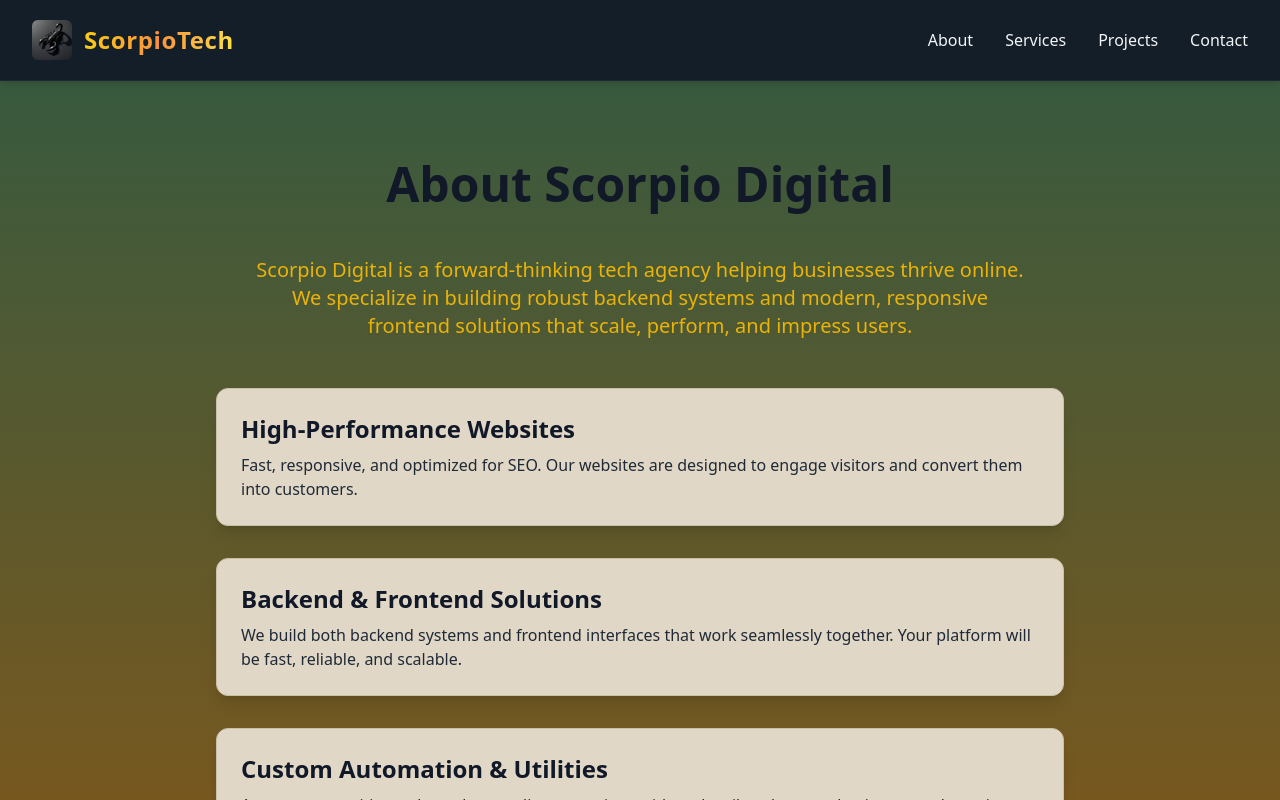
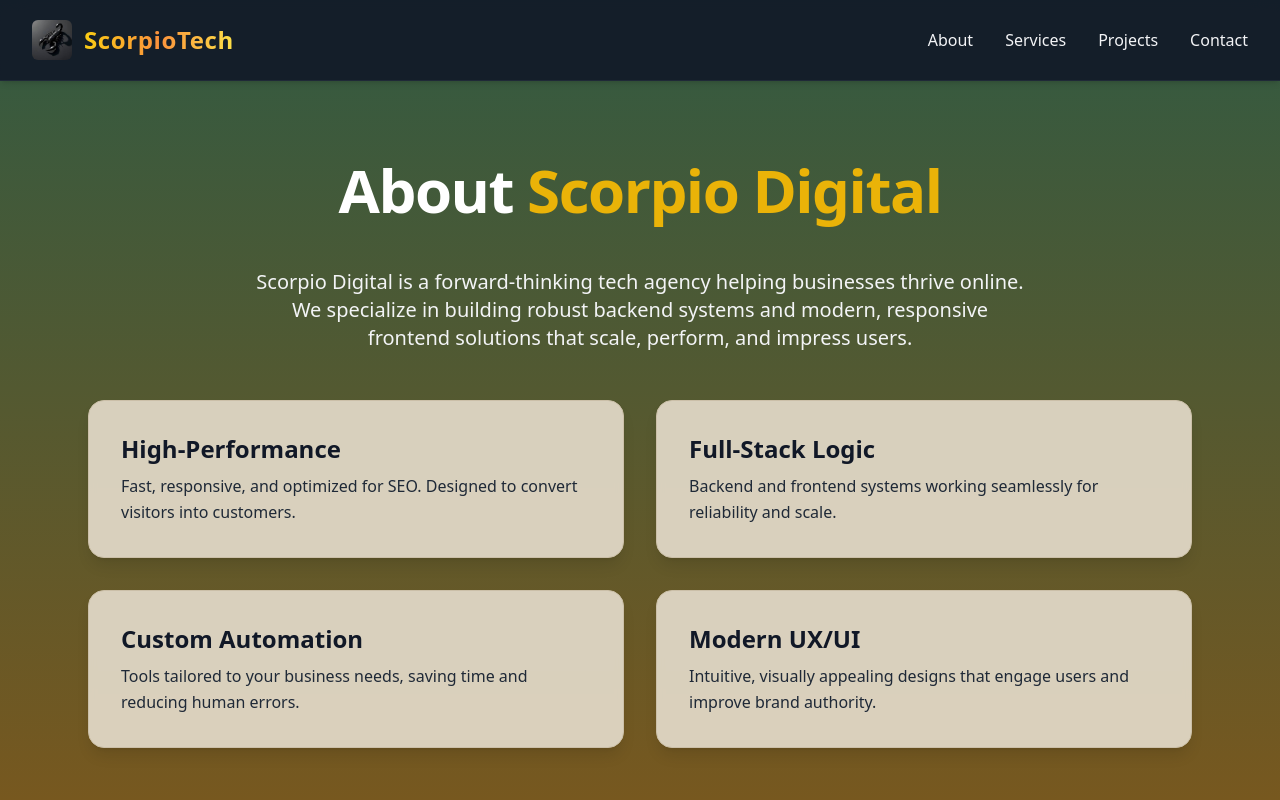
Before and after one commit to Motari2004/Scorpiotech, a Next.js app: page /about in a window 1280 px wide. Shown: the top 800 px of the page. Built offline with nearby package versions, Linux system fonts and the light colour scheme.

Commit message:
Describe what you changed here

```diff
--- a/app/about/page.tsx
+++ b/app/about/page.tsx
@@ -1,51 +1,55 @@
 export default function AboutPage() {
   return (
-    <section className="pt-32 px-6 max-w-4xl mx-auto space-y-12">
+    <section className="pt-24 md:pt-32 px-4 md:px-6 max-w-6xl mx-auto space-y-12 pb-20">
 
-      {/* Page Title */}
-      <h2 className="text-5xl font-bold text-gray-900 text-center">
-        About Scorpio Digital
+      {/* Page Title - Scaled for Mobile */}
+      <h2 className="text-4xl md:text-6xl font-bold text-white text-center tracking-tight">
+        About <span className="text-yellow-500">Scorpio Digital</span>
       </h2>
 
-      {/* Introduction */}
-<p className="text-yellow-500 text-lg md:text-xl leading-relaxed text-center max-w-3xl mx-auto">
-  Scorpio Digital is a forward-thinking tech agency helping businesses thrive online.
-  We specialize in building robust backend systems and modern, responsive frontend solutions
-  that scale, perform, and impress users.
-</p>
+      {/* Introduction - Contrast Fixed for better readability */}
+      <p className="text-gray-100 text-base md:text-xl leading-relaxed text-center max-w-3xl mx-auto">
+        Scorpio Digital is a forward-thinking tech agency helping businesses thrive online.
+        We specialize in building robust backend systems and modern, responsive frontend solutions
+        that scale, perform, and impress users.
+      </p>
 
+      {/* Core Strengths - 2x2 Grid on Mobile */}
+      <div className="grid grid-cols-2 lg:grid-cols-2 gap-3 md:gap-8">
 
-      {/* Core Strengths / Value Proposition */}
-      <div className="space-y-8">
-
-        <div className="bg-[#e0d7c6] border border-[#cbbfa8] p-6 rounded-xl shadow-lg hover:scale-105 transition-transform duration-300">
-          <h3 className="text-2xl font-semibold text-gray-900 mb-2">High-Performance Websites</h3>
-          <p className="text-gray-800">
-            Fast, responsive, and optimized for SEO. Our websites are designed to engage visitors and convert them into customers.
+        <div className="bg-[#e0d7c6]/95 backdrop-blur-sm border border-[#cbbfa8] p-4 md:p-8 rounded-2xl shadow-lg hover:-translate-y-2 transition-all duration-300 flex flex-col">
+          <h3 className="text-base md:text-2xl font-bold text-gray-900 mb-2 leading-tight">
+            High-Performance
+          </h3>
+          <p className="text-xs md:text-base text-gray-800 leading-snug md:leading-relaxed">
+            Fast, responsive, and optimized for SEO. Designed to convert visitors into customers.
           </p>
         </div>
 
-        <div className="bg-[#e0d7c6] border border-[#cbbfa8] p-6 rounded-xl shadow-lg hover:scale-105 transition-transform duration-300">
-          <h3 className="text-2xl font-semibold text-gray-900 mb-2">Backend & Frontend Solutions</h3>
-          <p className="text-gray-800">
-            We build both backend systems and frontend interfaces that work seamlessly together.
-            Your platform will be fast, reliable, and scalable.
+        <div className="bg-[#e0d7c6]/95 backdrop-blur-sm border border-[#cbbfa8] p-4 md:p-8 rounded-2xl shadow-lg hover:-translate-y-2 transition-all duration-300 flex flex-col">
+          <h3 className="text-base md:text-2xl font-bold text-gray-900 mb-2 leading-tight">
+            Full-Stack Logic
+          </h3>
+          <p className="text-xs md:text-base text-gray-800 leading-snug md:leading-relaxed">
+            Backend and frontend systems working seamlessly for reliability and scale.
           </p>
         </div>
 
-        <div className="bg-[#e0d7c6] border border-[#cbbfa8] p-6 rounded-xl shadow-lg hover:scale-105 transition-transform duration-300">
-          <h3 className="text-2xl font-semibold text-gray-900 mb-2">Custom Automation & Utilities</h3>
-          <p className="text-gray-800">
-            Automate repetitive tasks and streamline operations with tools tailored to your business needs,
-            saving time and reducing errors.
+        <div className="bg-[#e0d7c6]/95 backdrop-blur-sm border border-[#cbbfa8] p-4 md:p-8 rounded-2xl shadow-lg hover:-translate-y-2 transition-all duration-300 flex flex-col">
+          <h3 className="text-base md:text-2xl font-bold text-gray-900 mb-2 leading-tight">
+            Custom Automation
+          </h3>
+          <p className="text-xs md:text-base text-gray-800 leading-snug md:leading-relaxed">
+            Tools tailored to your business needs, saving time and reducing human errors.
           </p>
         </div>
 
-        <div className="bg-[#e0d7c6] border border-[#cbbfa8] p-6 rounded-xl shadow-lg hover:scale-105 transition-transform duration-300">
-          <h3 className="text-2xl font-semibold text-gray-900 mb-2">Modern Design & UX</h3>
-          <p className="text-gray-800">
-            Intuitive, visually appealing designs that engage users and improve conversion rates.
-            Every solution we build looks great and works flawlessly.
+        <div className="bg-[#e0d7c6]/95 backdrop-blur-sm border border-[#cbbfa8] p-4 md:p-8 rounded-2xl shadow-lg hover:-translate-y-2 transition-all duration-300 flex flex-col">
+          <h3 className="text-base md:text-2xl font-bold text-gray-900 mb-2 leading-tight">
+            Modern UX/UI
+          </h3>
+          <p className="text-xs md:text-base text-gray-800 leading-snug md:leading-relaxed">
+            Intuitive, visually appealing designs that engage users and improve brand authority.
           </p>
         </div>
 
--- a/app/globals.css
+++ b/app/globals.css
@@ -9,12 +9,10 @@
 
 .animate-marquee {
   display: flex;
-  /* Faster speed for mobile is often better; adjusted to 30s */
   animation: marquee 30s linear infinite;
   width: max-content;
 }
 
-/* On mobile, we disable hover-pause to prevent accidental stopping while scrolling */
 @media (hover: hover) {
   .animate-marquee:hover {
     animation-play-state: paused;
@@ -25,15 +23,21 @@ html, body {
   @apply text-gray-900 antialiased;
   margin: 0;
   padding: 0;
-  min-height: 100%; /* Changed from height: 100% */
+  /* 1. Use dvh (dynamic viewport height) to prevent white gaps on scroll */
+  min-height: 100vh;
+  min-height: 100dvh;
   width: 100%;
   overflow-x: hidden;
   scroll-behavior: smooth;
-  /* Mobile-friendly gradient fix: Use 'fixed' so it doesn't stretch/break on scroll */
-  background: linear-gradient(180deg, #315a42 0%, #77581f 100%) fixed;
+
+  /* 2. Add a solid background color fallback that matches your gradient start */
+  background-color: #315a42;
+
+  /* 3. The 'fixed' and 'cover' properties ensure the gradient never stutters */
+  background: linear-gradient(180deg, #315a42 0%, #77581f 100%) fixed no-repeat;
+  background-size: cover;
 }
 
-/* Ensure images/icons don't get squashed on tiny screens */
 .animate-marquee img, .animate-marquee svg {
   flex-shrink: 0;
 }
```
